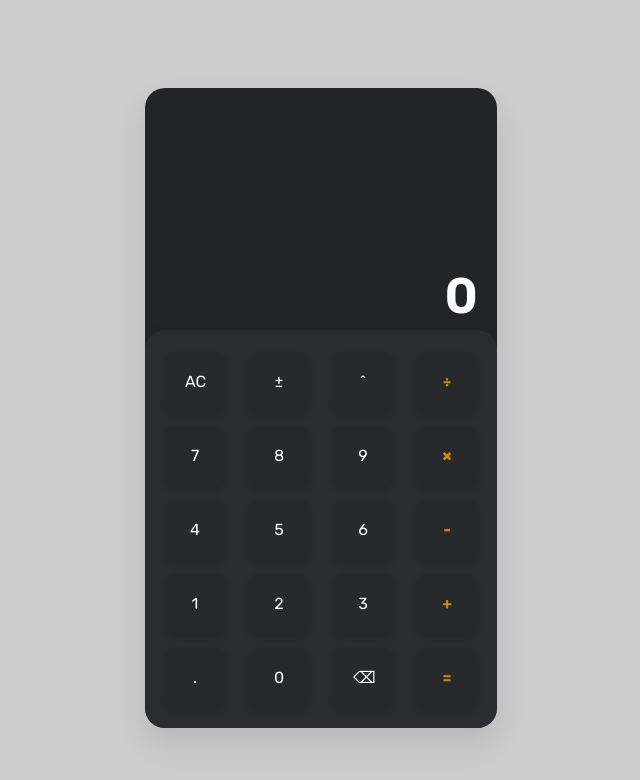
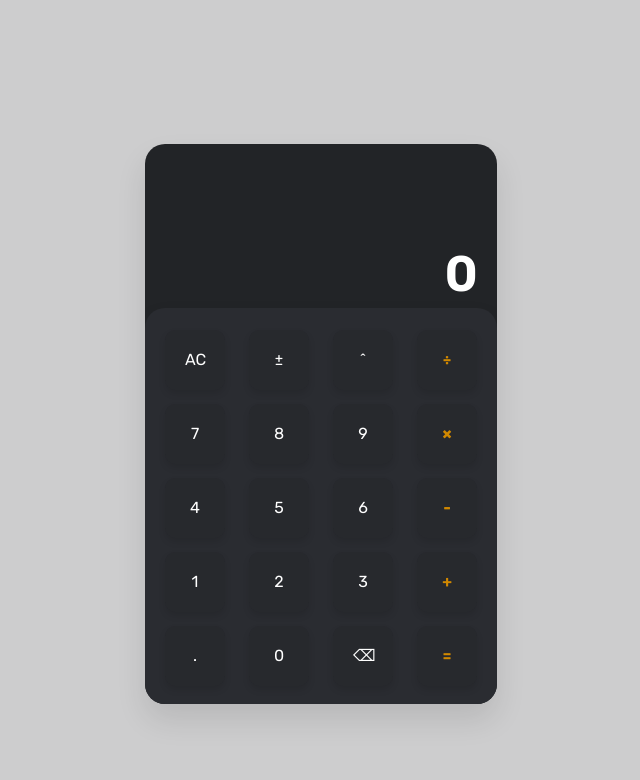
Before and after one commit to aarushpancholi/calculator-js, a plain HTML site: page index.html in a window 1280 px wide. Shown: the whole page, without its empty margins (319-959 px from the left). Drawn offline with Linux system fonts and the light colour scheme.

Commit message:
Update styles.css

```diff
--- a/styles.css
+++ b/styles.css
@@ -13,12 +13,12 @@ body {
     background-color: #121418e9;
     display: block;
     width: 22rem;
-    height: 40rem;
+    height: 35rem;
     overflow: hidden;
     display: flex;
     flex-direction: column;
     justify-content: center;
-    margin-top: 5.5rem;
+    margin-top: 9rem;
     border-radius: 20px;
     box-shadow: 0px 16px 30px rgba(0, 0, 0, 0.1);
 }
@@ -26,7 +26,7 @@ body {
 #input-back {
     background-color: #2a2c31;
     display: flex;
-    margin-bottom: -9.25rem;
+    margin-bottom: -4.5rem;
     height: 25rem;
     width: 100%;
     flex-direction: column;
```
